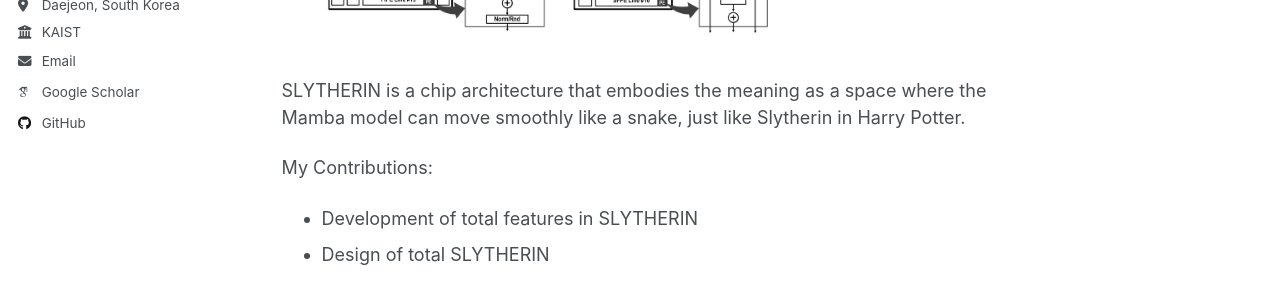
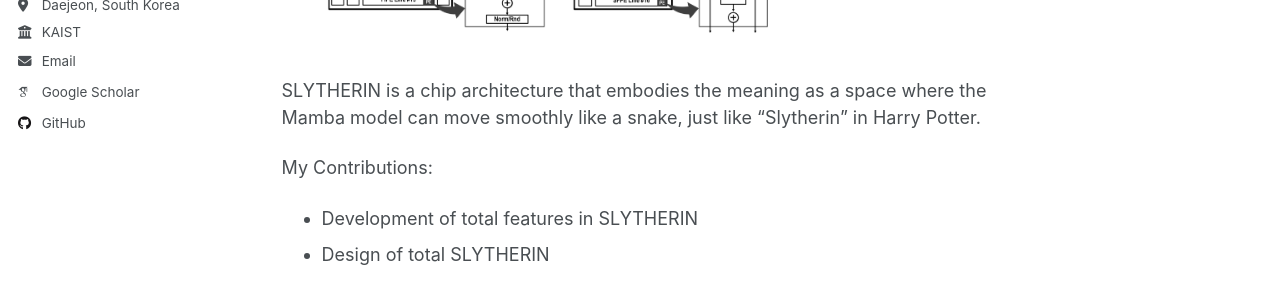
Before and after one commit to yjmoon99/yjmoon99.github.io, a Jekyll site: the page built from _portfolio/portfolio-2.md, in a window 1280 px wide and 900 px high. Shown: the part 456-746 px from the top of the window. Built offline with Jekyll 4.4.1, drawn with Linux system fonts in a browser that asks for light colours; some web fonts are replaced; a script that is not in the unit is left out.

Commit message:
Update Project

```diff
--- a/_portfolio/portfolio-2.md
+++ b/_portfolio/portfolio-2.md
@@ -6,7 +6,7 @@ collection: portfolio
 
 <img src="/images/project/SLYTHERIN_ISCAS25.png" alt="SLYTHERIN ISCAS25" style="max-width: 550px; width: 100%; height: auto; margin: 20px 0;">
 
-SLYTHERIN is a chip architecture that embodies the meaning as a space where the Mamba model can move smoothly like a snake, just like Slytherin in Harry Potter.
+SLYTHERIN is a chip architecture that embodies the meaning as a space where the Mamba model can move smoothly like a snake, just like "Slytherin" in Harry Potter.
 
 My Contributions:
 - Development of total features in SLYTHERIN
```
